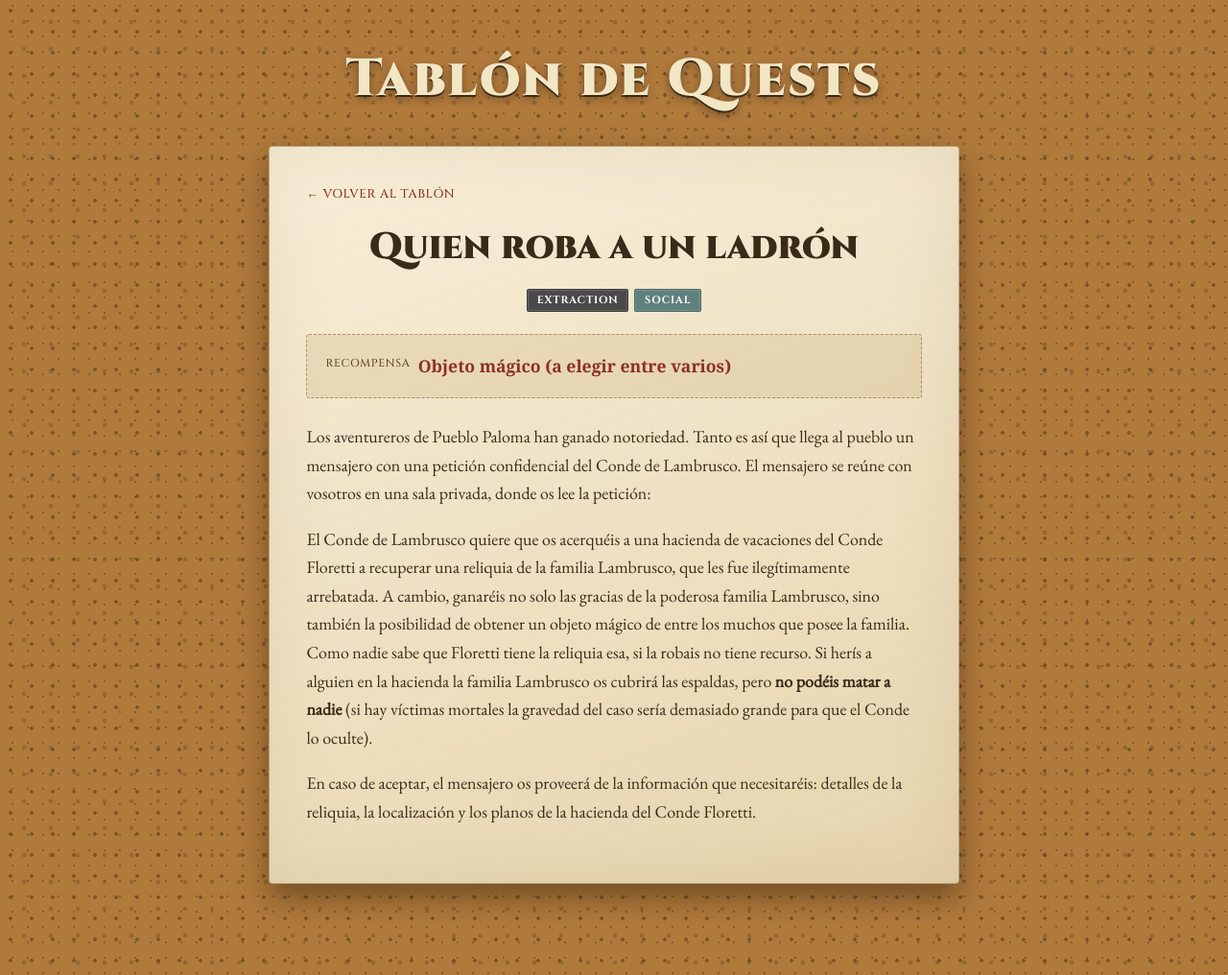
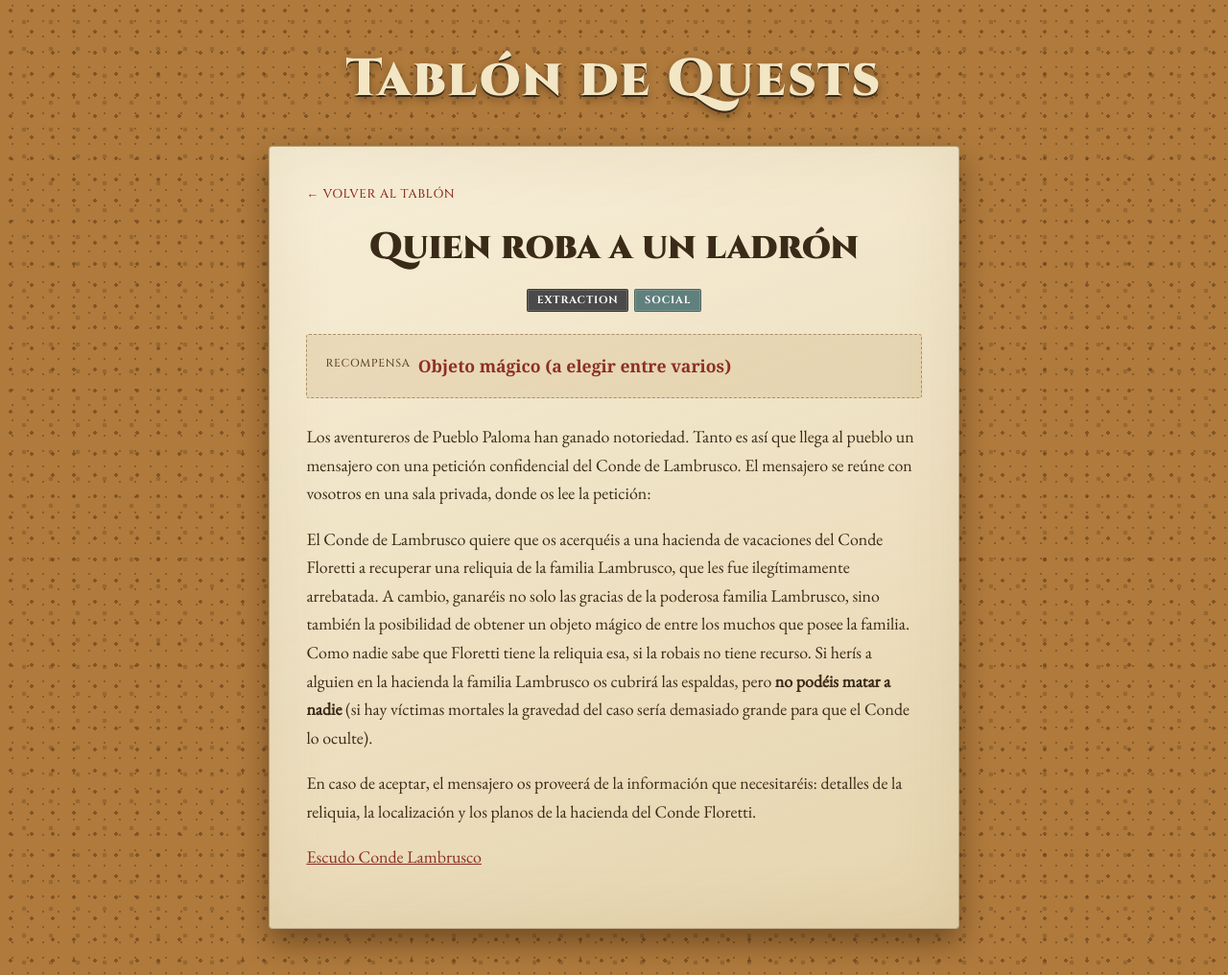
Before and after one commit to Eromythic/quests, a Jekyll site: the page built from _quests/family-feud-1.md, in a window 1280 px wide. Shown: the whole page at 96% size. Built offline with Jekyll 4.4.1, drawn with Linux system fonts in a browser that asks for light colours; some web fonts are replaced.

Commit message:
add lambrusco heraldry

```diff
--- a/_quests/family-feud-1.md
+++ b/_quests/family-feud-1.md
@@ -16,3 +16,5 @@
 El Conde de Lambrusco quiere que os acerquéis a una hacienda de vacaciones del Conde Floretti a recuperar una reliquia de la familia Lambrusco, que les fue ilegítimamente arrebatada. A cambio, ganaréis no solo las gracias de la poderosa familia Lambrusco, sino también la posibilidad de obtener un objeto mágico de entre los muchos que posee la familia. Como nadie sabe que Floretti tiene la reliquia esa, si la robais no tiene recurso. Si herís a alguien en la hacienda la familia Lambrusco os cubrirá las espaldas, pero **no podéis matar a nadie** (si hay víctimas mortales la gravedad del caso sería demasiado grande para que el Conde lo oculte).
 
 En caso de aceptar, el mensajero os proveerá de la información que necesitaréis: detalles de la reliquia, la localización y los planos de la hacienda del Conde Floretti.
+
+[Escudo Conde Lambrusco]({% link assets/img/lambrusco_heraldry.png %})
```
Also changed, not shown: assets/img/basilico_heraldry.png (added), assets/img/floretti_heraldry.png (added), assets/img/lambrusco_heraldry.png (added).
